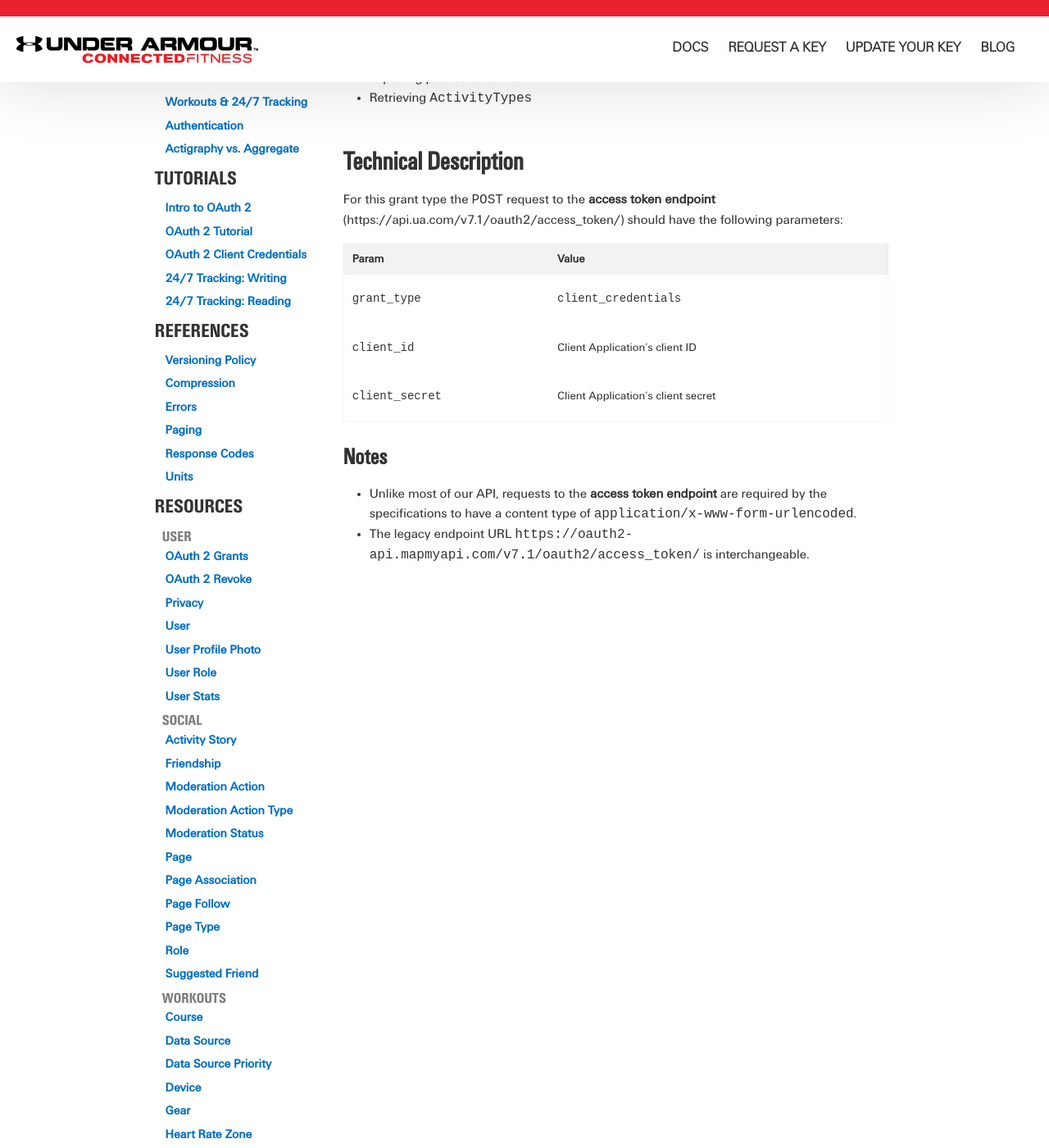
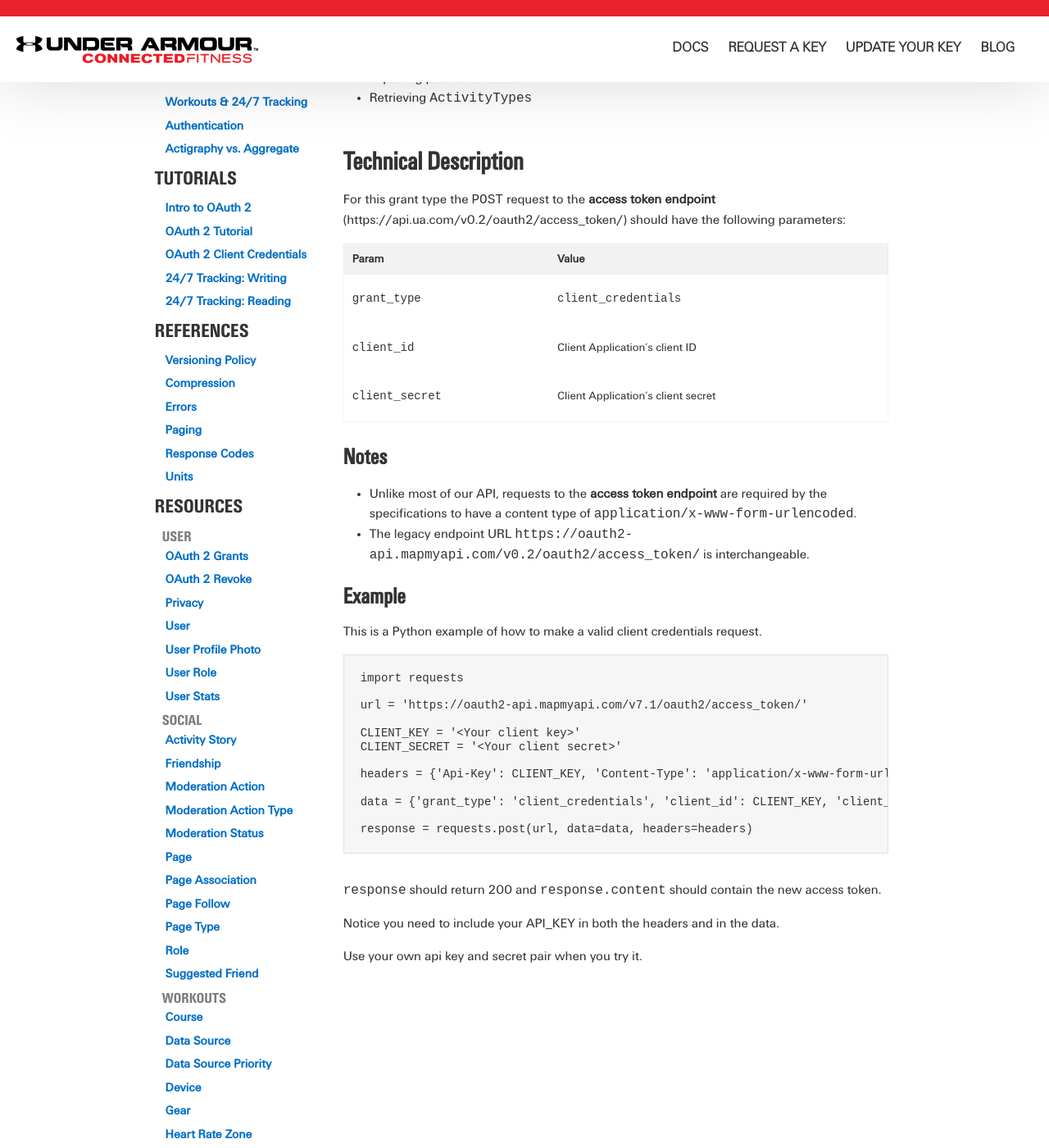
Before and after one commit to jeudyx/jeudyx.github.io, a Jekyll site: the page built from docs/v71/OAuth_2_Client_Creds.md, in a window 1280 px wide and 1400 px high, scrolled down 241 px. Shown: the whole window at 82% size. Built offline with Jekyll 4.4.1, drawn with Linux system fonts in a browser that asks for light colours.

Commit message:
Added change to right file

````diff
--- a/docs/v71/OAuth_2_Client_Creds.md
+++ b/docs/v71/OAuth_2_Client_Creds.md
@@ -1,8 +1,8 @@
 ---
 layout: documentation
 title: OAuth 2 Client Credentials
-permalink: /docs/v71_OAuth_2_Client_Creds/
-version: v7.1
+permalink: /docs/02_OAuth_2_Client_Creds/
+version: v0.2
 ---
 
 # <a name="client_credentials"></a> Client Credentials
@@ -33,3 +33,28 @@
 * Unlike most of our API, requests to the **access token endpoint** are required by the specifications to have a content
   type of `application/x-www-form-urlencoded`.
 * The legacy endpoint URL `https://oauth2-api.mapmyapi.com/{{ page.version }}/oauth2/access_token/` is interchangeable.
+
+### Example
+
+This is a Python example of how to make a valid client credentials request.
+
+```
+import requests
+
+url = 'https://oauth2-api.mapmyapi.com/v7.1/oauth2/access_token/'
+
+CLIENT_KEY = '<Your client key>'
+CLIENT_SECRET = '<Your client secret>'
+
+headers = {'Api-Key': CLIENT_KEY, 'Content-Type': 'application/x-www-form-urlencoded'}
+
+data = {'grant_type': 'client_credentials', 'client_id': CLIENT_KEY, 'client_secret': CLIENT_SECRET}
+
+response = requests.post(url, data=data, headers=headers)
+```
+
+`response` should return 200 and `response.content` should contain the new access token.
+
+Notice you need to include your API_KEY in both the headers and in the data.
+
+Use your own api key and secret pair when you try it.
````
